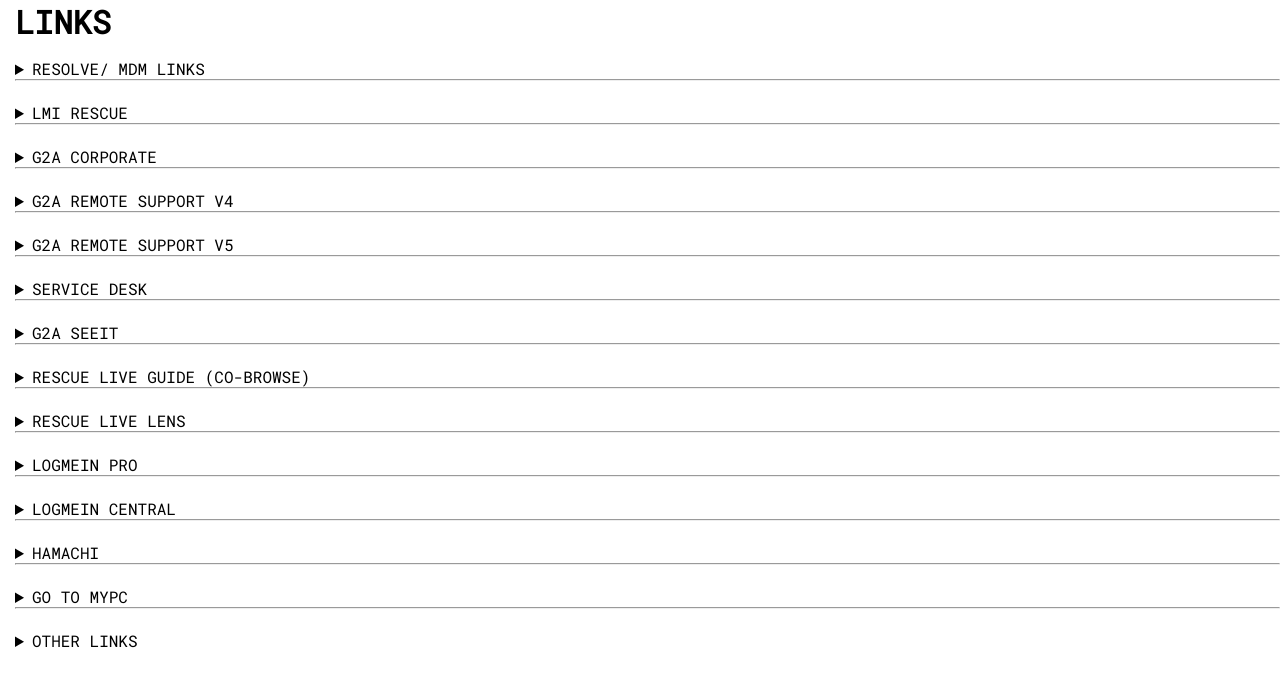
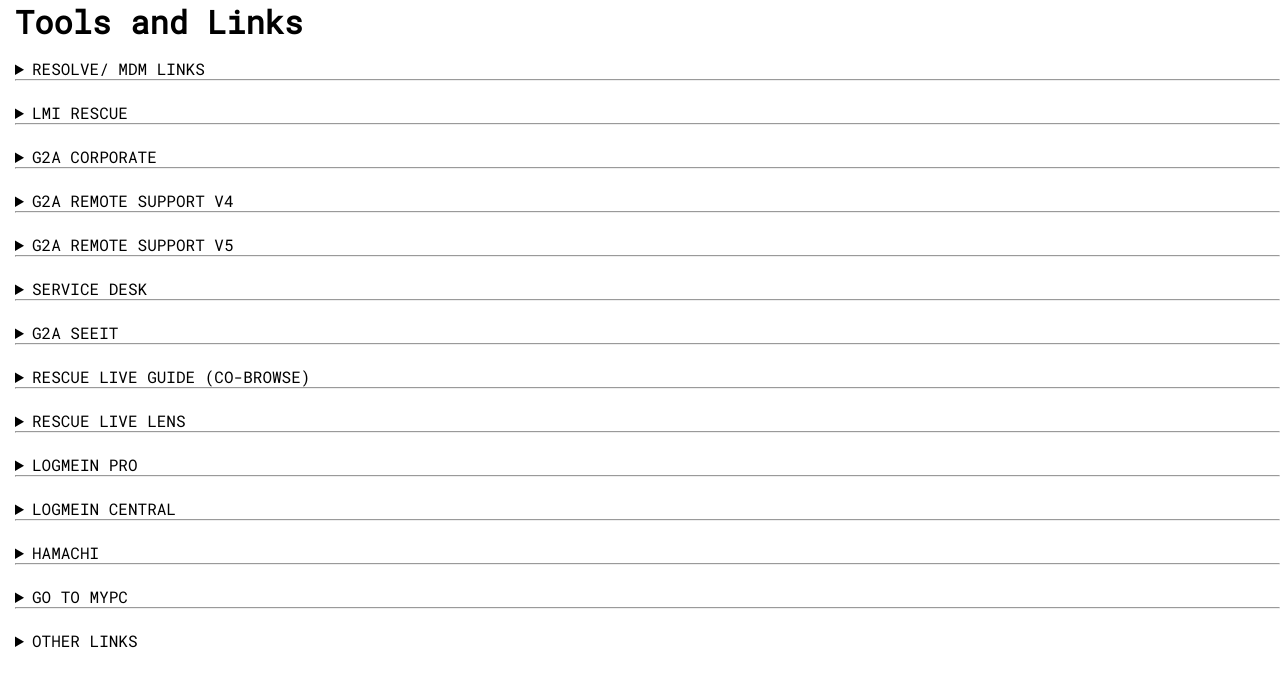
Before and after one commit to Juan-marro-33/juan-marro-33.github.io, a plain HTML site: page index.html in a window 1280 px wide. Drawn offline with Linux system fonts and the light colour scheme.

Commit message:
Update index.html

```diff
--- a/index.html
+++ b/index.html
@@ -63,7 +63,7 @@
     </style>
 </head>
 <body>
-    <h1>LINKS</h1>
+    <h1>Tools and Links</h1>
     <details>
          <summary>RESOLVE/ MDM LINKS</summary>
          <section>
```
